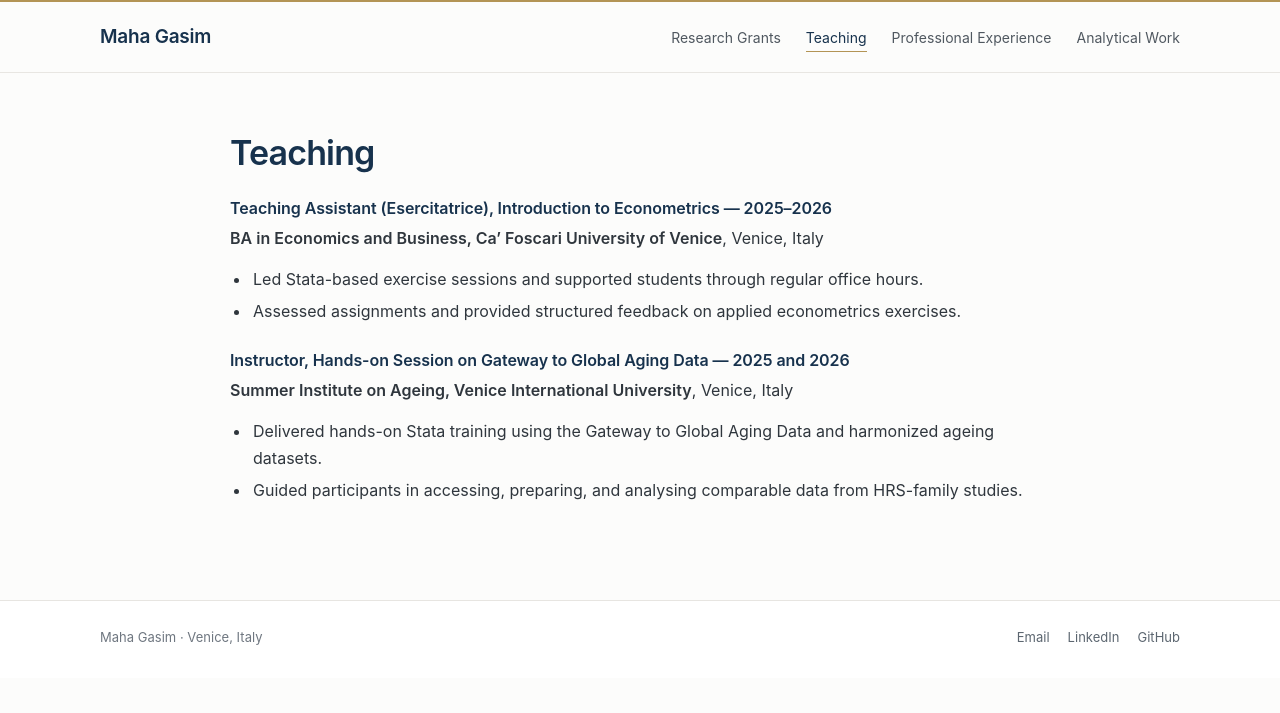
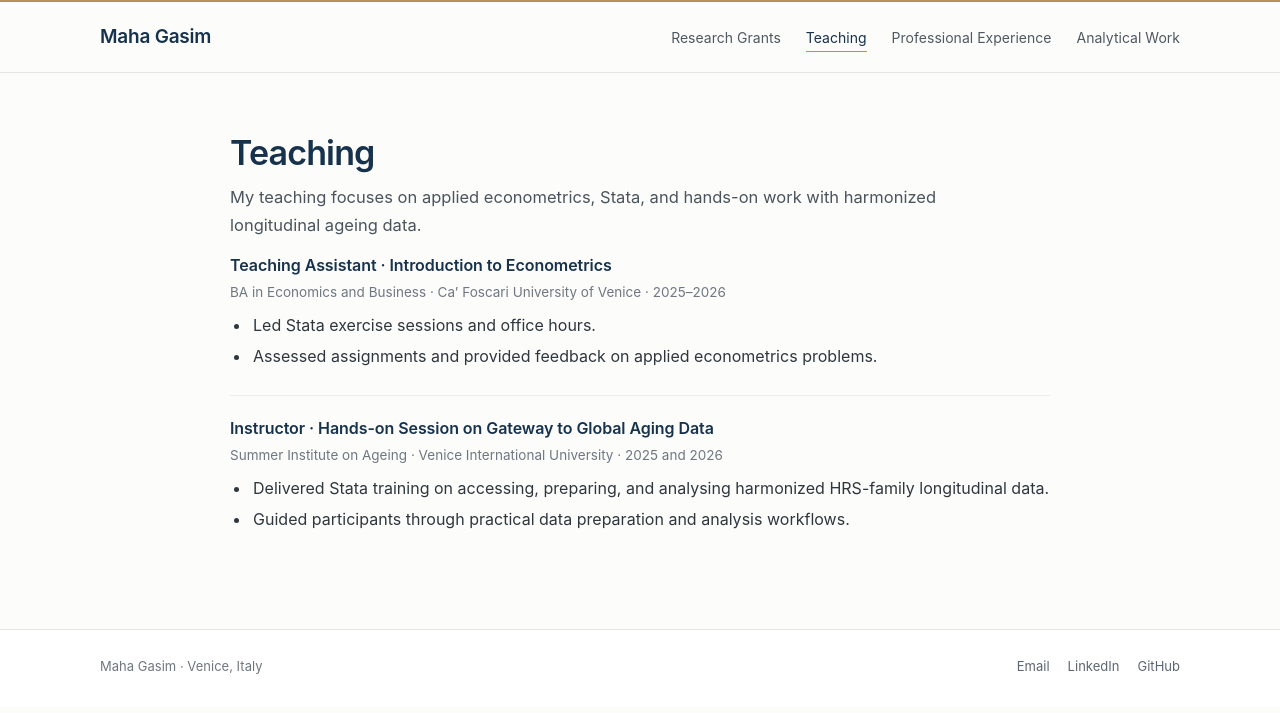
Before and after one commit to mahagasim/mahagasim.github.io, a Jekyll site: the page built from teaching.md, in a window 1280 px wide. Shown: the top 713 px of the page. Built offline with Jekyll 4.4.1, drawn with Linux system fonts in a browser that asks for light colours.

Commit message:
Update teaching page from current CV

```diff
--- a/teaching.md
+++ b/teaching.md
@@ -1,18 +1,27 @@
 ---
 layout: default
 title: Teaching
+description: Teaching experience in econometrics, Stata, and harmonized ageing data.
 ---
 
 # Teaching
 
-### Teaching Assistant (Esercitatrice), Introduction to Econometrics — 2025–2026
-**BA in Economics and Business, Ca’ Foscari University of Venice**, Venice, Italy
+<p class="page-intro">My teaching focuses on applied econometrics, Stata, and hands-on work with harmonized longitudinal ageing data.</p>
 
-- Led Stata-based exercise sessions and supported students through regular office hours.
-- Assessed assignments and provided structured feedback on applied econometrics exercises.
+<div class="entry">
+  <h3>Teaching Assistant · Introduction to Econometrics</h3>
+  <p class="entry-meta">BA in Economics and Business · Ca’ Foscari University of Venice · 2025–2026</p>
+  <ul>
+    <li>Led Stata exercise sessions and office hours.</li>
+    <li>Assessed assignments and provided feedback on applied econometrics problems.</li>
+  </ul>
+</div>
 
-### Instructor, Hands-on Session on Gateway to Global Aging Data — 2025 and 2026
-**Summer Institute on Ageing, Venice International University**, Venice, Italy
-
-- Delivered hands-on Stata training using the Gateway to Global Aging Data and harmonized ageing datasets.
-- Guided participants in accessing, preparing, and analysing comparable data from HRS-family studies.
+<div class="entry">
+  <h3>Instructor · Hands-on Session on Gateway to Global Aging Data</h3>
+  <p class="entry-meta">Summer Institute on Ageing · Venice International University · 2025 and 2026</p>
+  <ul>
+    <li>Delivered Stata training on accessing, preparing, and analysing harmonized HRS-family longitudinal data.</li>
+    <li>Guided participants through practical data preparation and analysis workflows.</li>
+  </ul>
+</div>
```
